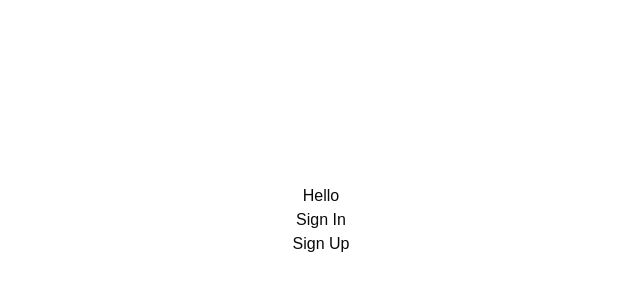
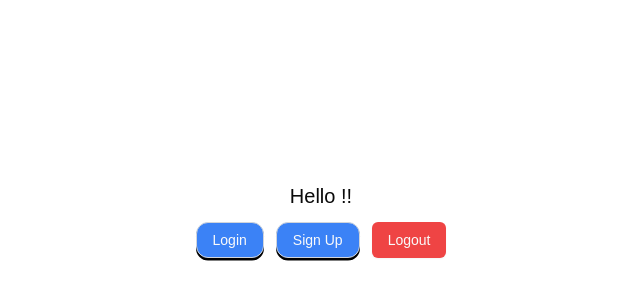
Before and after one commit to prad-human-007/smartsage, a Next.js app: page / in a window 1280 px wide. Shown: the part 180-480 px from the top of the page, without its empty margins (319-959 px from the left). Built offline with nearby package versions, Linux system fonts and the light colour scheme; no server answers.

Commit message:
added logout

```diff
--- a/src/app/page.tsx
+++ b/src/app/page.tsx
@@ -1,5 +1,5 @@
 import { createClient } from "@/utils/supabase/server";
-
+import { SignInButton, SignUpButton, SignOutButton } from "@/components/auth/auth-buttons";
 
 export default async function Home() {
 
@@ -8,10 +8,14 @@ export default async function Home() {
 
 
   return (
-    <div className="flex flex-col items-center justify-center min-h-screen py-2">
-      <div>Hello {user?.email}</div>
-      <a href="/sign-in">Sign In</a>
-      <a href="/sign-up">Sign Up</a>
+    <div className="flex flex-col items-center justify-center min-h-screen py-2 gap-3">
+      <div className="text-xl">Hello {user?.email}!!</div>
+      <div className="flex gap-3">
+      <SignInButton />
+      <SignUpButton />
+      <SignOutButton />
+      </div>
+
     </div>
     );
 }
--- /dev/null
+++ b/src/components/auth/auth-buttons.tsx
@@ -0,0 +1,25 @@
+'use client'
+
+import { Button } from "@/components/ui/button";
+import { useRouter } from "next/navigation";
+import { signOutAction } from "@/app/actions";
+
+export function SignInButton() {
+    const router = useRouter();
+    return (
+        <Button className="border rounded-xl [box-shadow:0.0rem_0.15rem_#000] hover:[box-shadow:0.0rem_0.0rem_#000] hover:translate-y-[0.15rem]  border-gray-300 bg-blue-500 hover:bg-blue-600" onClick={() => { router.push('/sign-in') } }>Login</Button>
+    );
+}
+
+export function SignUpButton() {
+    const router = useRouter();
+    return (
+        <Button className="hidden rounded-xl sm:flex border [box-shadow:0.0rem_0.15rem_#000] hover:[box-shadow:0.0rem_0.0rem_#000] hover:translate-y-[0.15rem]  border-gray-300 bg-blue-500 hover:bg-blue-600"  onClick={() => { router.push('/sign-up') } }>Sign Up</Button>
+    );
+}
+
+export function SignOutButton() {
+    return (
+        <Button variant={'destructive'} onClick={() => signOutAction()}>Logout</Button>
+    );
+}
```
